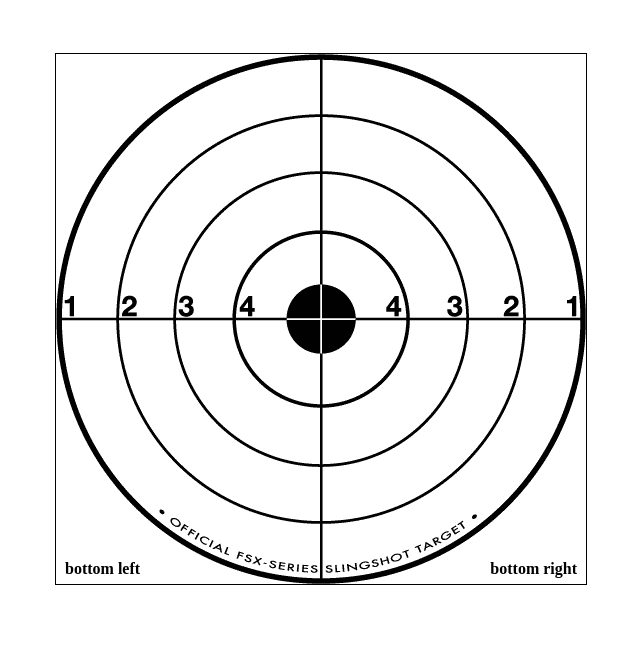
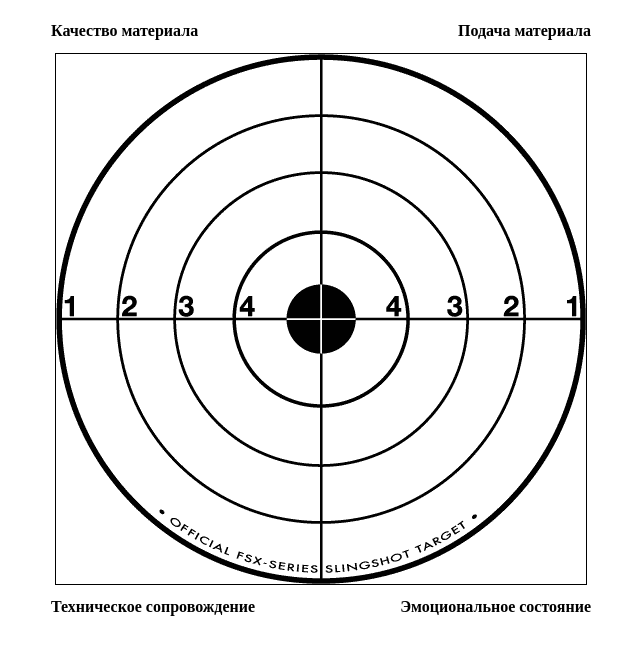
Before and after one commit to cornBuddy/reflectiveTarget, a website: page html/index.html in a window 1280 px wide. Shown: the part 81-736 px from the top of the page, without its empty margins (319-959 px from the left). Drawn offline with Linux system fonts and the light colour scheme.

Commit message:
css prettyfied

```diff
--- a/html/css/main.css
+++ b/html/css/main.css
@@ -1,17 +1,8 @@
 body {
     margin: 15px;
 }
-
-main {
-
-}
-
 img {
     border: 1px black solid;
-    position: fixed;
-    top: 50%;
-    left: 50%;
-    transform: translate(-50%, -50%);
 }
 
 h4 {
@@ -24,24 +15,30 @@ h1 {
 }
 
 #target-wrapper {
+    width: 600px;
+    height: 600px;
+}
+
+.centered {
     position: fixed;
-    width: 700px;
-    height: 1000px;
+    top: 50%;
+    left: 50%;
+    transform: translate(-50%, -50%);
 }
 
 .top {
-    top: 15%;
+    top: -3%;
 }
 
 .bottom {
-    bottom: 15%;
+    bottom: -3%;
 }
 
 .left {
-    left: 30%;
+    left: 5%;
 }
 
 .right {
-    right: 30%;
+    right: 5%;
     text-align: right;
 }
--- a/html/index.html
+++ b/html/index.html
@@ -2,6 +2,7 @@
 <html lang="ru">
 <head>
   <meta charset="UTF-8">
+  <meta name="viewport" content="width=device-width, initial-scale=1">
   <title>Рефлексивная мишень</title>
   <link rel="stylesheet" href="css/main.css">
 </head>
@@ -11,12 +12,12 @@
     <h1>Рефлексивная мишень</h1>
     <br>
 
-    <div id="target-wrapper">
-      <h4 class="top left">top left</h4>
-      <h4 class="top right">top right</h4>
-      <img src="img/target.gif" alt="target">
-      <h4 class="bottom left">bottom left</h4>
-      <h4 class="bottom right">bottom right</h4>
+    <div id="target-wrapper" class="centered">
+      <h4 class="top left">Качество материала</h4>
+      <h4 class="top right">Подача материала</h4>
+      <img src="img/target.gif" alt="target" class="centered">
+      <h4 class="bottom left">Техническое сопровождение</h4>
+      <h4 class="bottom right">Эмоциональное состояние</h4>
     </div>
   </main>
 
```
